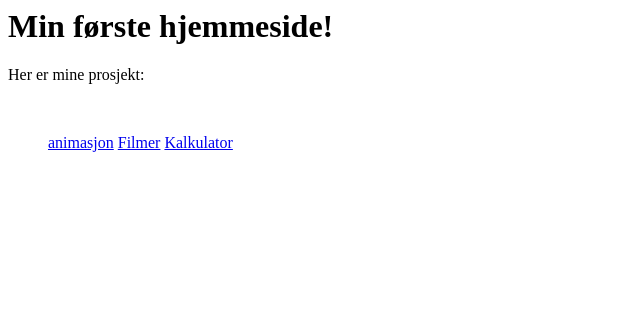
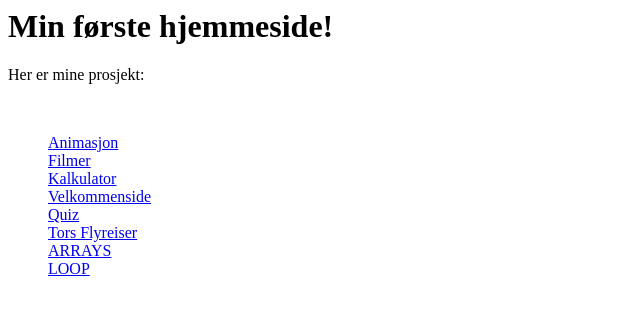
Before and after one commit to thomasbakkmyr/thomasbakkmyr.github.io, a plain HTML site: page index.html in a window 1280 px wide. Shown: the whole page, without its empty margins (0-640 px from the left). Drawn offline with Linux system fonts and the light colour scheme.

Commit message:
fikset liste på index siden

```diff
--- a/index.html
+++ b/index.html
@@ -5,9 +5,13 @@
         <h1>Min første hjemmeside!</h1>
         <p>Her er mine prosjekt:<p> <br>
         <ul id=liste1>
-            <l> <a href="Animasjon/animasjon_02_03_2017_index.html">animasjon</a> </l>
-            <l> <a href="Movies/Topfilmer_Thomas_index.html">Filmer</a> </l>
-            <l> <a href="Calculator/Calculator_index.html">Kalkulator</a> </l>
-            <l> <a href="Velkommenside/welcome_index.html"></a></l>
+            <l> <a href="Animasjon/animasjon_02_03_2017_index.html">Animasjon</a> </l><br>
+            <l> <a href="Movies/Topfilmer_Thomas_index.html">Filmer</a> </l><br>
+            <l> <a href="Calculator/Calculator_index.html">Kalkulator</a> </l><br>
+            <l> <a href="Velkommenside/welcome_index.html">Velkommenside</a></l><br>
+            <l> <a href="quiz/quiz_index.html">Quiz</a></l><br>
+            <l> <a href="Torsflyreiser/Home_01_index.html">Tors Flyreiser</a></l><br>
+            <l> <a href="ARRAYS/Arrays_index.html">ARRAYS</a></l><br>
+            <l> <a href="LOOP/loop_index.html">LOOP</a></l><br>
     </body>
 </html>
```
